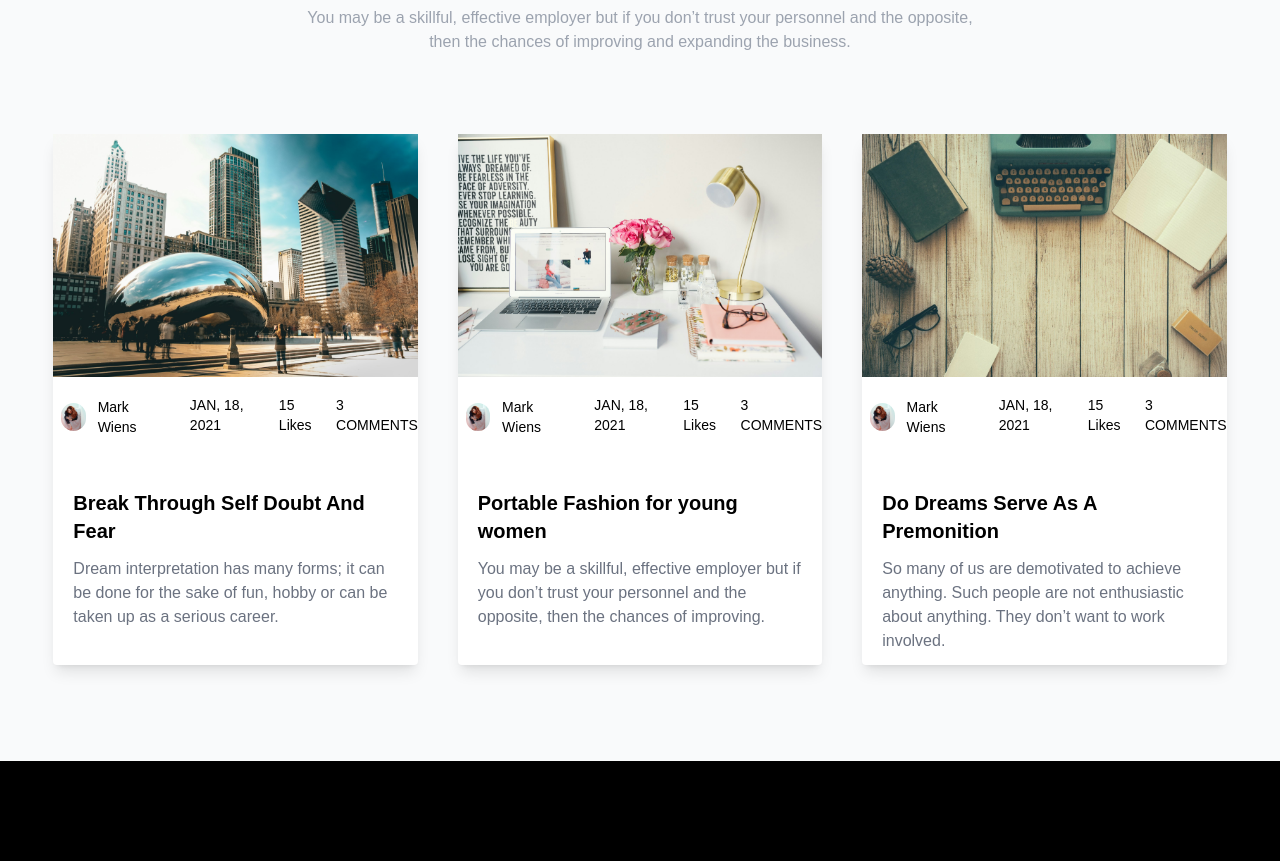
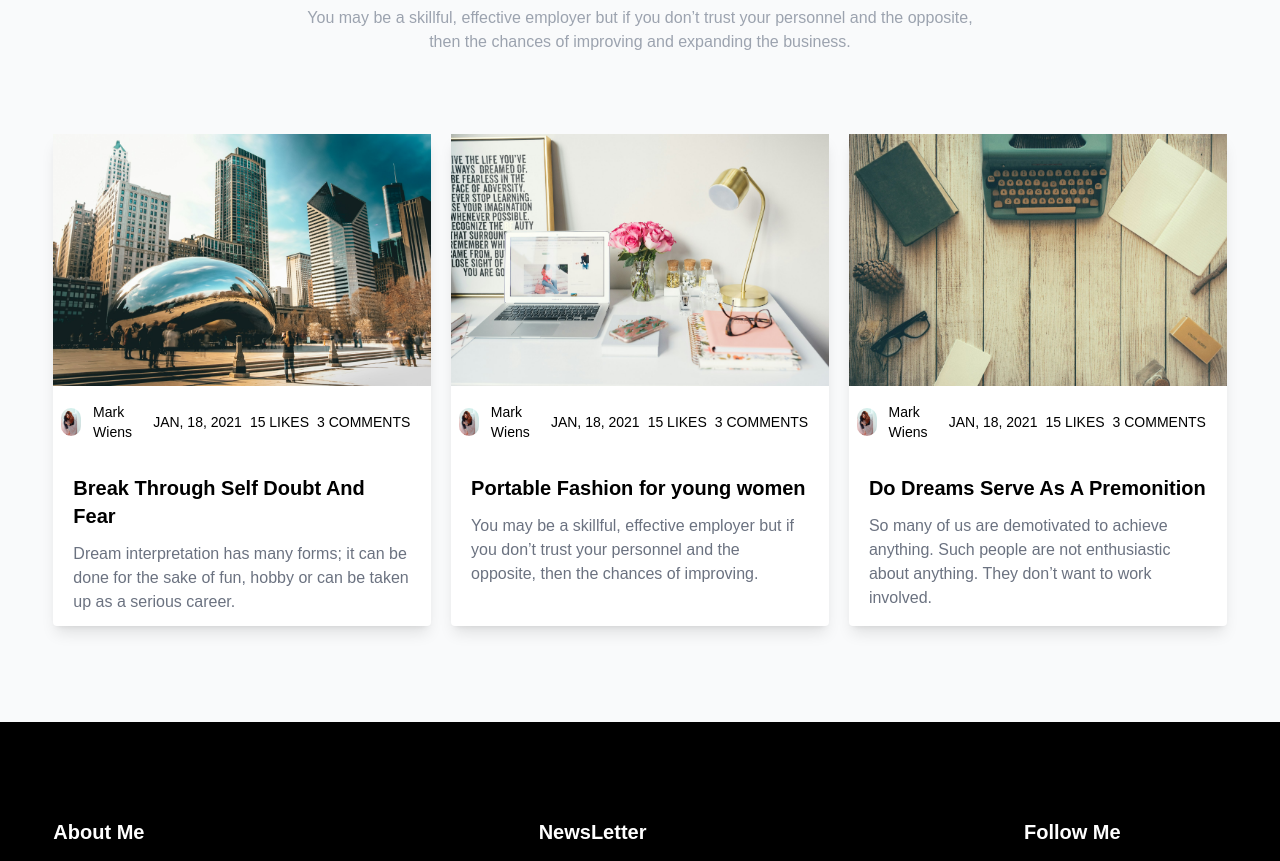
Before and after one commit to manishgyawali/Portfolio, a React (Vite) app: page /blog in a window 1280 px wide. Shown: the part 480-1341 px from the top of the page. Built offline with nearby package versions, Linux system fonts and the light colour scheme.

Commit message:
blog added

```diff
--- a/src/components/Blog/Blog.jsx
+++ b/src/components/Blog/Blog.jsx
@@ -11,7 +11,7 @@ const Blog = () => {
       name: "Mark Wiens",
       image1: Image3,
       date: "JAN, 18, 2021",
-      likes: "15",
+      likes: "15 LIKES",
       comments: "3 COMMENTS",
       heading: "Break Through Self Doubt And Fear",
       parag:
@@ -22,7 +22,7 @@ const Blog = () => {
       image1: Image3,
       name: "Mark Wiens",
       date: "JAN, 18, 2021",
-      likes: "15",
+      likes: "15 LIKES",
       comments: "3 COMMENTS",
       heading: "Portable Fashion for young women",
       parag:
@@ -34,7 +34,7 @@ const Blog = () => {
       image1: Image3,
       name: "Mark Wiens",
       comments: "3 COMMENTS",
-      likes: "15",
+      likes: "15 LIKES",
       heading: "Do Dreams Serve As A Premonition",
       parag:
         "So many of us are demotivated to achieve anything. Such people are not enthusiastic about anything. They don’t want to work involved.",
@@ -51,7 +51,7 @@ const Blog = () => {
           expanding the business.
         </p>
       </div>
-      <div className=" justify-center gap-10 flex-wrap grid  md:grid-cols-2 lg:grid-cols-3 w-11/12 mx-auto">
+      <div className=" justify-center gap-5 flex-wrap grid  md:grid-cols-2 lg:grid-cols-3 w-11/12 mx-auto">
         {blogData.map((val, i) => (
           <div key={i} className="bg-white   rounded shadow-lg">
             <div>
@@ -61,9 +61,9 @@ const Blog = () => {
                 className="w-full  object-cover"
               />
             </div>
-          <div className="flex flex-col gap-5 ">
-          <div className="flex gap-5 text-sm   ">
-           <div className="flex items-center gap-3 mt-3 p-2">
+            <div className=" ">
+              <div className="flex text-sm   ">
+                <div className="flex items-center gap-3 mt-2 p-2">
                   <img
                     src={val.image1}
                     alt="author"
@@ -71,13 +71,13 @@ const Blog = () => {
                   />
                   <h2>{val.name}</h2>
                 </div>
-            <div className="mt-2 flex gap-3 items-center  ">
+                <div className="mt-2 flex w-full  gap-2  items-center  ">
                   <h2>{val.date}</h2>
-              <h2>{val.likes} Likes</h2>
+                  <h2>{val.likes} </h2>
                   <h2>{val.comments}</h2>
                 </div>
               </div>
-            <div className="mt-3  flex flex-col gap-3 px-5 py-3" >
+              <div className="mt-3  flex flex-col gap-3 px-5 py-3">
                 <h1 className="font-semibold text-xl">{val.heading}</h1>
                 <p className="text-gray-500 ">{val.parag}</p>
               </div>
--- a/src/components/Projects/Projects.jsx
+++ b/src/components/Projects/Projects.jsx
@@ -76,7 +76,7 @@ const Projects = () => {
           ))}
         </div>
       </div>
-      <div className="grid grid-cols-3 gap-10">
+      <div className="grid md:grid-cols-2 lg:grid-cols-3 gap-10">
         {projectData.map((project, i) => (
           <div
             key={i}
--- a/src/components/common/Nav/Nav.jsx
+++ b/src/components/common/Nav/Nav.jsx
@@ -90,7 +90,7 @@ const Nav = () => {
 
   return (
     <nav className="shadow-md sticky top-0 bg-[#F8F7F3]">
-      <div className="flex justify-between items-center py-3 cursor-pointer w-11/12 mx-auto">
+      <div className="flex  justify-between items-center py-3 cursor-pointer w-11/12 mx-auto">
         <div>
           <h1 className="font-bold text-orange-400">PORTFOLIO</h1>
           {/* <img  onClick={handleClick} src={Signature} alt=""  className="h-[46px]"/> */}
--- a/src/components/pages/About.jsx
+++ b/src/components/pages/About.jsx
@@ -111,7 +111,7 @@ const About = () => {
             </h1>
             <h1 className=" w-16 bg-[#ED9728] border border-[#ED9728]"></h1>
           </div>
-          <div className="grid grid-cols-2     gap-5">
+          <div className="grid md:grid-cols-2 gap-5">
             {skills.map((val, i) => (
               <div
                 key={i}
@@ -120,7 +120,7 @@ const About = () => {
                 <h1 className="text-xl font-mono font-semibold px-10 text-gray-700">
                   {val.category}:
                 </h1>
-                <div className="grid grid-cols-5 px-6">
+                <div className="grid grid-cols-3 md:grid-cols-4 lg:grid-cols-5 px-6">
                   {val.items.map((itemData, index) => (
                     <div
                       key={i}
@@ -170,7 +170,7 @@ const About = () => {
             </h1>
             <h1 className=" w-16 bg-[#ED9728] border border-[#ED9728]"></h1>
           </div>
-          <div className="grid grid-cols-1 md:grid-cols-3 gap-8  px-5">
+          <div className="grid grid-cols-1 md:grid-cols-2 gap-8  px-5">
             <div className="border border-gray-200 shadow-lg rounded-lg bg-white px-8 pb-8 transform transition-all duration-500 hover:scale-105 hover:shadow-2xl">
               <div className="grid items-center justify-center">
                 <img
--- a/src/components/pages/Home.jsx
+++ b/src/components/pages/Home.jsx
@@ -33,13 +33,13 @@ const Home = () => {
     <div>
       <div className="bg-[#F8F7F3]">
 
-        <div className=" grid grid-cols-2 py-5  px-9 ">
-          <div className=" gap-8 items-center py-16  ">
+        <div className=" grid lg:grid-cols-2 py-5  px-9 ">
+          <div className="  items-center py-16  ">
             <div className="flex items-center   flex-col gap-3 ">
               <h3 className=" pl-3 text-sm tracking-wider font-mono ">
                 THIS IS ME
               </h3>
-              <h1 className=" text-6xl font-bold  tracking-wider font-montserrat ">
+              <h1 className="text-3xl md:text-6xl font-bold  tracking-wider font-montserrat ">
                 MANISH GYAWALI
               </h1>
               <h2 className="text-[#ED9728] font-semibold font-mono animate-bounce tracking-wider text-lg">
@@ -78,11 +78,11 @@ const Home = () => {
               ))}
             </div>
           </div>
-          <div className="ml-24 py-5">
+          <div className="md:items-center flex justify-center lg:ml-24 md:py-5">
             <img
               src={Banner}
               alt="Camera User"
-              className="rounded-lg h-[450px]  "
+              className="rounded-lg md:h-[450px]  "
             />
           </div>
         </div>
--- a/tailwind.config.js
+++ b/tailwind.config.js
@@ -20,6 +20,7 @@ export default {
         upDown: 'upDown 1.5s ease-in-out infinite',
       },
 
+
     },
   },
   plugins: [],
```
Lines whose indentation alone changed are shown as unchanged.
